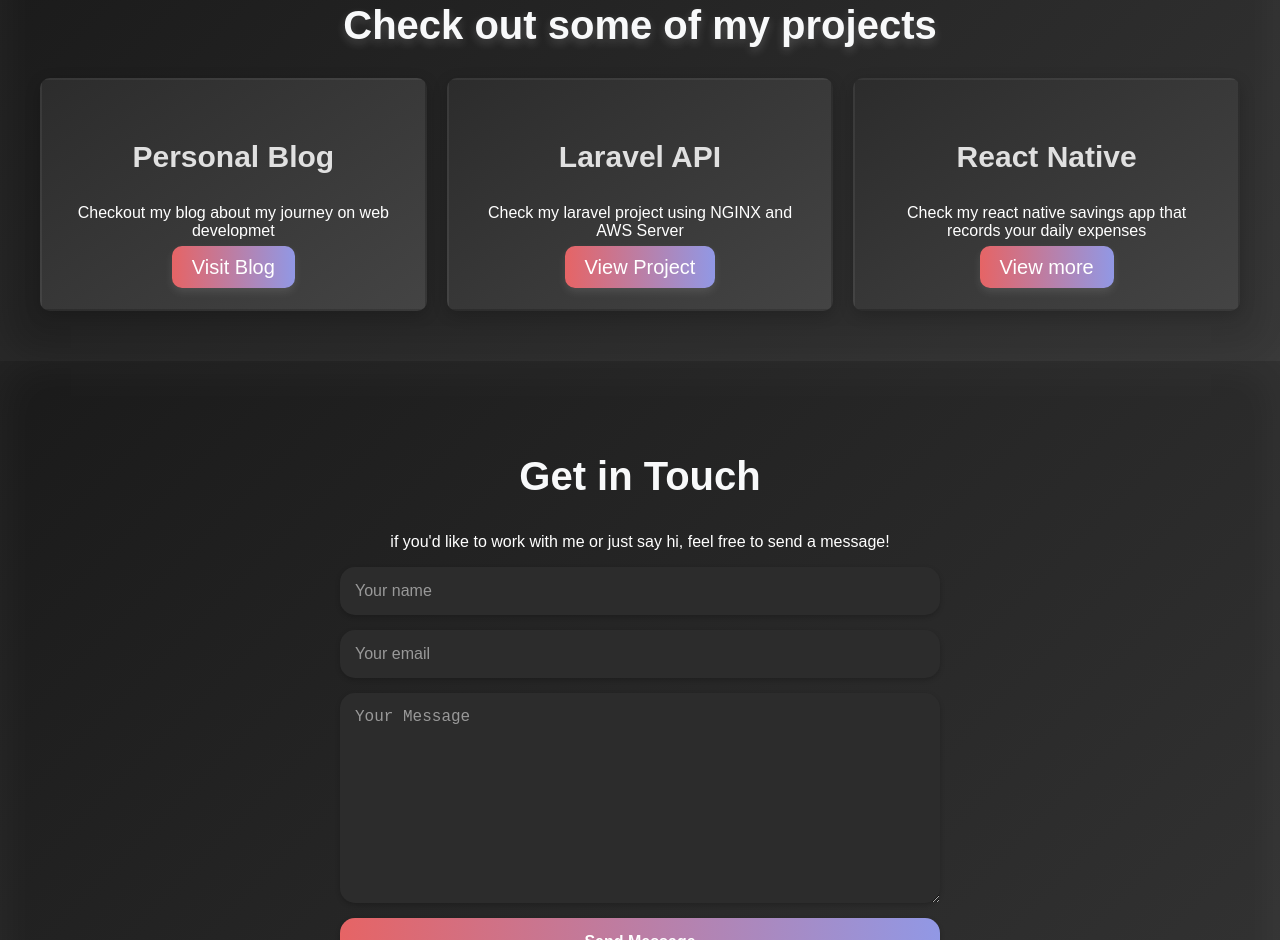
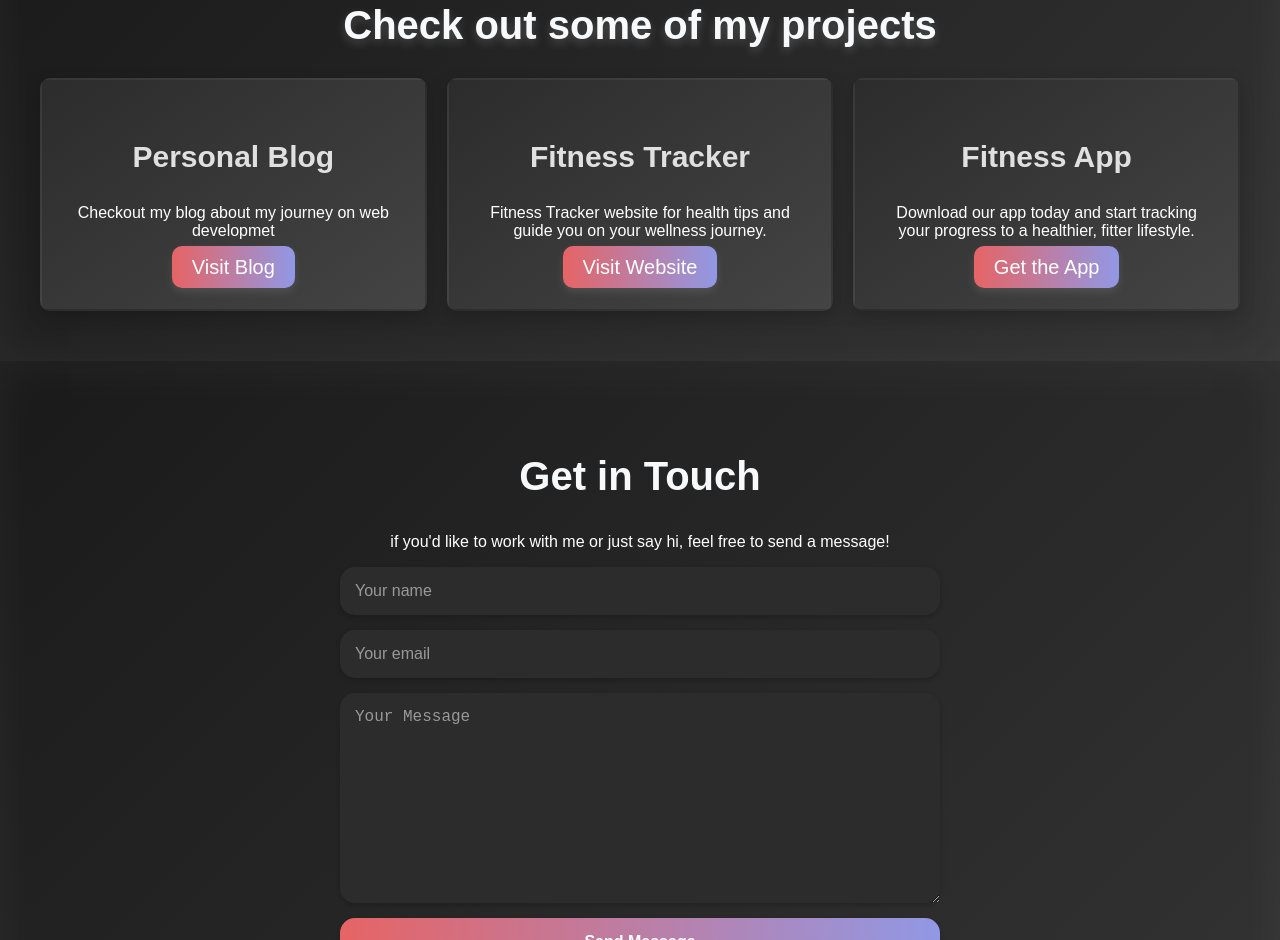
Before and after one commit to doedoe123-boop/portfolio, a plain HTML site: page index.html in a window 1280 px wide. Shown: the part 3612-4552 px from the top of the page. Drawn offline with nearby package versions, Linux system fonts and the light colour scheme.

Commit message:
update svg and add link

```diff
--- a/index.html
+++ b/index.html
@@ -278,16 +278,25 @@
             >
           </div>
           <div class="card">
-            <h3>Laravel API</h3>
-            <p>Check my laravel project using NGINX and AWS Server</p>
-            <a href="#" class="link" target="_blank">View Project</a>
+            <h3>Fitness Tracker</h3>
+            <p>
+              Fitness Tracker website for health tips and guide you on your
+              wellness journey.
+            </p>
+            <a
+              href="https://fitness-tracker-sage.vercel.app"
+              class="link"
+              target="_blank"
+              >Visit Website</a
+            >
           </div>
           <div class="card">
-            <h3>React Native</h3>
+            <h3>Fitness App</h3>
             <p>
-              Check my react native savings app that records your daily expenses
+              Download our app today and start tracking your progress to a
+              healthier, fitter lifestyle.
             </p>
-            <a href="#" class="link" target="_blank">View more</a>
+            <a href="#" class="link" target="_blank">Get the App</a>
           </div>
         </div>
       </div>
```
Also changed, not shown: assets/vendor/svg/logo.svg.
